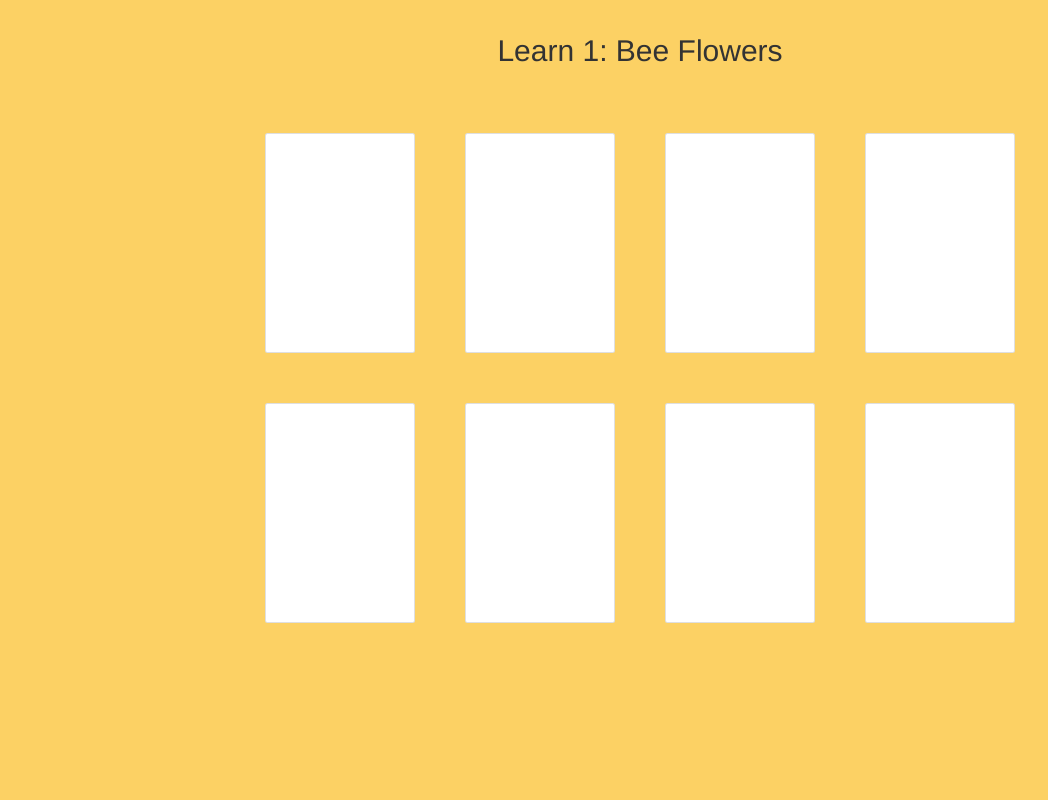
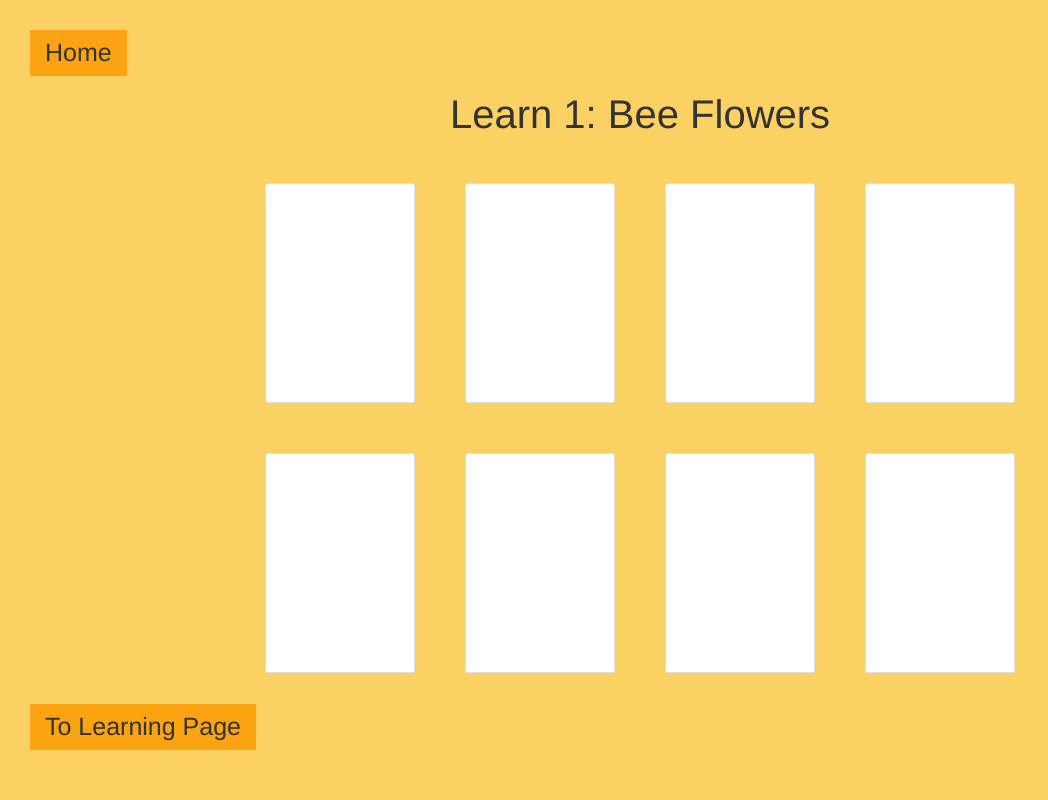
Before and after one commit to joshuahahn/PollinatorFriendlyGardening, a Flask app: a page that uses templates/learn.html in a window 1280 px wide. Shown: the whole page, without its empty margins (0-1048 px from the left). Run offline with Flask 3, Linux system fonts and the light colour scheme; some libraries are stand-ins or nearby versions.

Commit message:
Done with learning modules

```diff
--- a/app.py
+++ b/app.py
@@ -33,10 +33,10 @@ learningmodulesdata = {
         "title": "Learn 3: Butterfly Flowers",
         "completed": "false",
         "pairs": {
-            "Mexican Petunia": imgsrc + "mexican_petunia.jpg",
-            "Milkweed": imgsrc + "milkweed.jpg",
-            "Passionflower": imgsrc + "passionflower.jpeg",
-            "Snapdragon": imgsrc + "snapdragon.png"
+            "Mexican Petunia": imgsrc + "butterflies/mexican_petunia.jpg",
+            "Milkweed": imgsrc + "butterflies/milkweed.jpg",
+            "Passionflower": imgsrc + "butterflies/passionflower.jpeg",
+            "Snapdragon": imgsrc + "butterflies/snapdragon.png"
         },
         "text": "Finally, we will learn about butterfly flowers. Like bee flowers, butterfly flowers tend to be brighter and bloom during the day. However, unlike bee flowers, butterfly flowers tend to be more flat, providing a landing space for the butterfly."
     }
@@ -61,6 +61,12 @@ def learningmodules():
 @app.route('/learn/game<id>')
 def learn_game(id):
     return render_template('learn.html', data=[id, learningmodulesdata])
+
+@app.route('/completed', methods=['POST'])
+def completed_quiz():
+    completed_id = request.form['value']
+    learningmodulesdata[completed_id]['completed'] = 'true'
+    return learningmodulesdata
 
 @app.route('/learn/<id>')
 def learn(id):
--- a/static/memory.js
+++ b/static/memory.js
@@ -5,10 +5,11 @@ $(document).ready(function() {
     let flowerNames = Object.keys(pairs);
     let title = currData["title"];
 
-    const totalPairs = pairs.length;
     let openCards = [];
     let matchedPairs = 0;
     let moves = 0;
+
+    $("#rightButton").hide();
 
     $('#title').text(title);
 
@@ -54,16 +55,33 @@ $(document).ready(function() {
       const symbol1 = card1.children()[1].textContent;
       const symbol2 = card2.children()[1].textContent;
 
-      console.log(symbol1);
-      console.log(symbol2);
-
       if (symbol1 === symbol2) {
         card1.addClass('matched');
         card2.addClass('matched');
         matchedPairs++;
 
-        if (matchedPairs === totalPairs) {
-          // Game is won !!! !! !!
+        console.log(matchedPairs);
+        console.log(Object.keys(pairs).length);
+        if (matchedPairs === Object.keys(pairs).length) {
+          // Game is won!!!
+          $("#rightButton").show();
+
+          // AJAX
+          $.ajax({
+            url: "/completed",
+            method: "POST",
+            data: {value: id},
+            dataType: "text",
+            success: function(response) {
+              console.log(id);
+            },
+            error: function(request, status, error) {
+              console.log("Error");
+              console.log(request);
+              console.log(status);
+              console.log(error);
+            }
+          })
         }
 
         openCards = [];
@@ -104,4 +122,20 @@ $(document).ready(function() {
     $('#restartBtn').on('click', restartGame);
 
     setupGame();
+
+    $("#homeButton").click(function(){
+      window.location.href = "/";
+    })
+
+    $("#homeButton").click(function(){
+      window.location.href = "/";
+    })
+
+    $("#leftButton").click(function(){
+        window.location.href = "/learn/" + id.toString();
+    })
+
+    $("#rightButton").click(function(){
+        window.location.href = "/learningmodules";
+    })
   });
--- a/static/styles.css
+++ b/static/styles.css
@@ -205,7 +205,7 @@ main {
     width: 150px;
     height: 220px;
     background-color: #FFFFFF;
-    font-size: 24px;
+    font-size: 20px;
     cursor: pointer;
     border-radius: 15px;
 }
@@ -215,13 +215,13 @@ main {
 }
 
 .memory-title {
-    font-size: 30px;
+    font-size: 40px;
     text-align: center;
     display: flex;
     justify-content: center;
     align-items: center;
     width: 100%;
-    padding: 30px;
+    padding: 10px;
 }
 
 /** Bee **/
@@ -288,7 +288,7 @@ main {
 .bodytext {
     width: 70%;
     text-align: center;
-    padding-top: 130px;
+    padding-top: 50px;
     margin-left: auto;
     margin-right: auto;
     font-size: 30px;
@@ -306,16 +306,53 @@ main {
     border-radius: 15px;
 }
 
-.glyphicon {
-    padding-left: 30px;
-}
-
-.ready {
-
-}
-
 .homeButton {
     margin-left: 30px;
     margin-top: 30px;
-    background-color: red;
+    background-color: #FCA311;
+    border: none;
+    color: blak;
+    font-size: 25px;
+    padding-left: 15px;
+    padding-right: 15px;
+    padding-top: 5px;
+    padding-bottom: 5px;
 }
+
+.btn-container {
+    display: flex;
+    justify-content: space-between;
+    margin-top: 50px;
+    margin-left: 30px;
+    margin-right: 30px;
+    position: fixed;
+    bottom: 50px;
+}
+
+.leftButton {
+    position: fixed;
+    left: 30px;
+    bottom: 50px;
+    background-color: #FCA311;
+    border: none;
+    color: blak;
+    font-size: 25px;
+    padding-left: 15px;
+    padding-right: 15px;
+    padding-top: 5px;
+    padding-bottom: 5px;
+}
+
+.rightButton {
+    position: fixed;
+    right: 30px;
+    bottom: 50px;
+    background-color: #FCA311;
+    border: none;
+    color: blak;
+    font-size: 25px;
+    padding-left: 15px;
+    padding-right: 15px;
+    padding-top: 5px;
+    padding-bottom: 5px;
+}
--- a/templates/learn.html
+++ b/templates/learn.html
@@ -9,6 +9,7 @@
 </script>
 <script type="text/javascript" src="{{ url_for('static', filename = 'memory.js') }}"></script>
 
+<button id="homeButton" class="homeButton">Home</button>
 <div class="row main-button-row mx-0">
     <div id="title" class="memory-title"></div>
     <div class="container">
@@ -16,6 +17,10 @@
     </div>
 </div>
 
-<div class="row main-button-row-padding mx-0"></div>
+<div class="btn-container">
+    <button id="leftButton" class="leftButton">To Learning Page</button>
+    <button id="rightButton" class="rightButton">To Learning Modules</button>
+</div>
+
 
 {% endblock %}
```
Also changed, not shown: static/learn.js (+8 -0 lines), templates/learninfo.html (+11 -1 lines).
